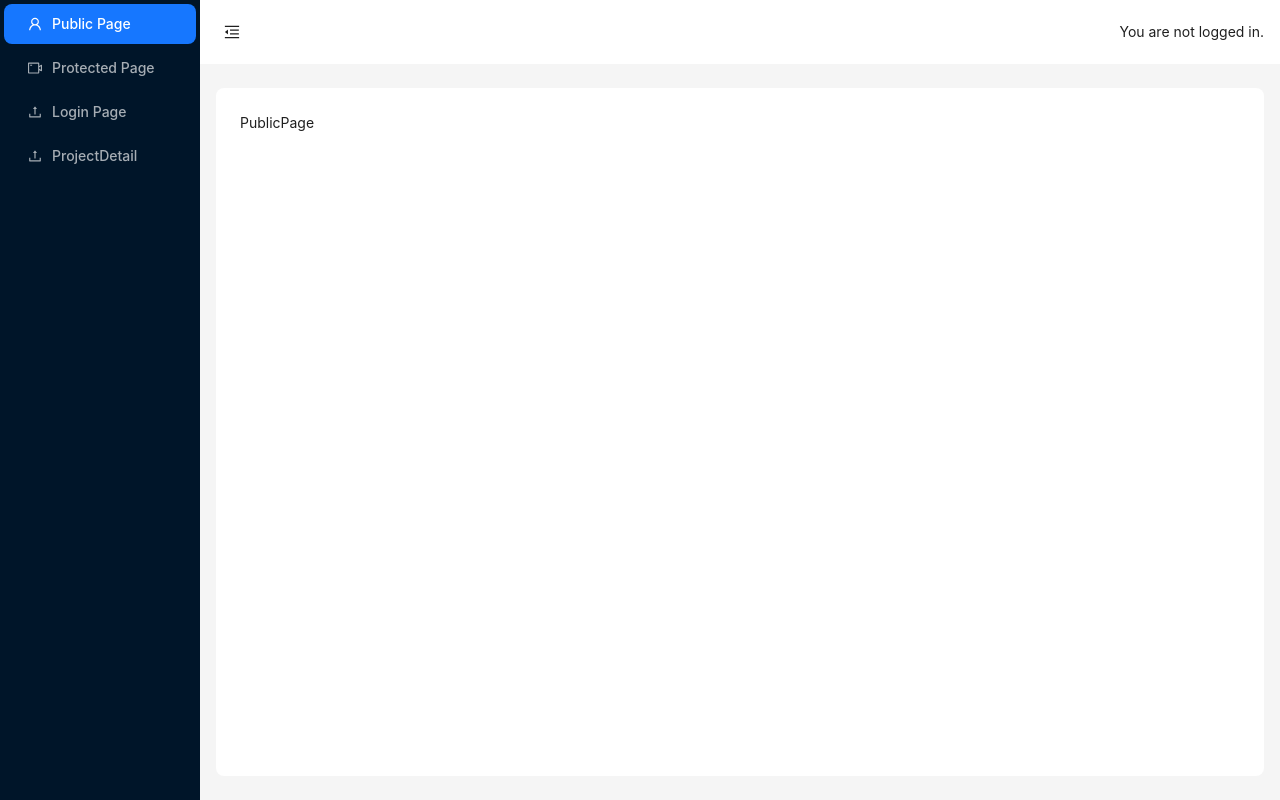
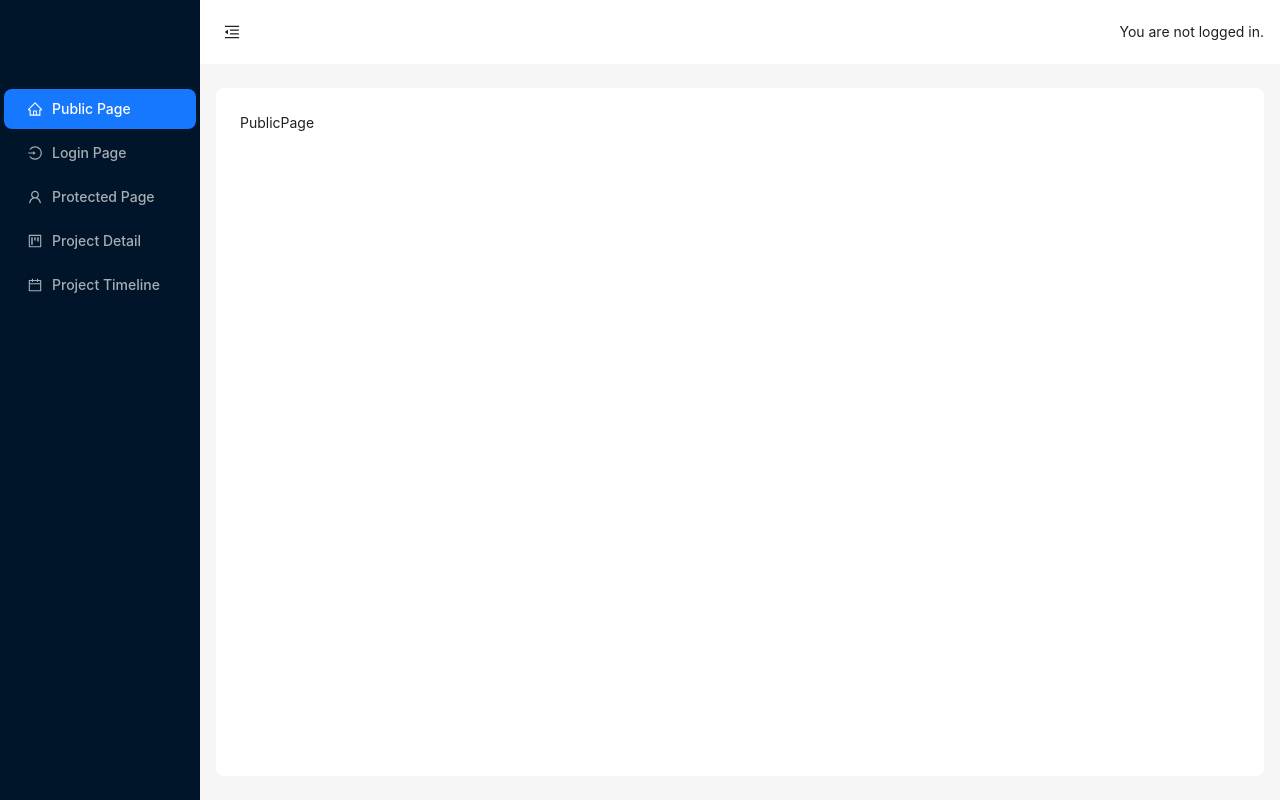
Before and after one commit to badboybenzx1/project-management-frontend, a React (Vite) app: page / in a window 1280 px wide. Built offline with nearby package versions, Linux system fonts and the light colour scheme.

Commit message:
♻️ Refactor code.

```diff
--- a/src/containers/App/App.tsx
+++ b/src/containers/App/App.tsx
@@ -1,6 +1,5 @@
 import "./App.css";
 import AppRoute from "../../routes/AppRoute";
-import "perfect-scrollbar/css/perfect-scrollbar.css";
 
 function App() {
   return (
--- a/src/containers/Layouts/MasterLayout.tsx
+++ b/src/containers/Layouts/MasterLayout.tsx
@@ -20,9 +20,11 @@ import React, { useState } from "react";
 import {
   MenuFoldOutlined,
   MenuUnfoldOutlined,
-  UploadOutlined,
+  ProjectOutlined,
+  HomeOutlined,
   UserOutlined,
-  VideoCameraOutlined,
+  LoginOutlined,
+  CalendarOutlined,
 } from "@ant-design/icons";
 import { Layout, Menu, Button, theme, Row, Col, Space, Divider } from "antd";
 import { Link, Outlet, useFetcher, useRouteLoaderData } from "react-router-dom";
@@ -42,7 +44,7 @@ const MasterLayout: React.FC = () => {
   return (
     <Layout>
       <Sider trigger={null} collapsible collapsed={collapsed}>
-        <div className="demo-logo-vertical" />
+        <div className="demo-logo-vertical" style={{ height: 85 }} />
         <Menu
           theme="dark"
           mode="inline"
@@ -50,23 +52,28 @@ const MasterLayout: React.FC = () => {
           items={[
             {
               key: "1",
-              icon: <UserOutlined />,
+              icon: <HomeOutlined />,
               label: <Link to="/">Public Page</Link>,
             },
             {
               key: "2",
-              icon: <VideoCameraOutlined />,
+              icon: <LoginOutlined />,
+              label: <Link to="/login">Login Page</Link>,
+            },
+            {
+              key: "3",
+              icon: <UserOutlined />,
               label: <Link to="/protected">Protected Page</Link>,
             },
             {
-              key: "3",
-              icon: <UploadOutlined />,
-              label: <Link to="/login">Login Page</Link>,
+              key: "4",
+              icon: <ProjectOutlined />,
+              label: <Link to="/project-detail">Project Detail</Link>,
             },
             {
-              key: "4",
-              icon: <UploadOutlined />,
-              label: <Link to="/project-detail">ProjectDetail</Link>,
+              key: "5",
+              icon: <CalendarOutlined />,
+              label: <Link to="/project-timeline">Project Timeline</Link>,
             },
           ]}
         />
--- /dev/null
+++ b/src/pages/ProjectTimeline/ProjectTimeline.tsx
@@ -0,0 +1,6 @@
+import React from "react";
+const ProjectTimeline = () => {
+  return <div>ProjectTimeline</div>;
+};
+
+export default ProjectTimeline;
--- a/src/routes/AppRoute.tsx
+++ b/src/routes/AppRoute.tsx
@@ -9,7 +9,8 @@ import LoginPage from "../containers/LoginPage";
 import PublicPage from "../containers/Home/PublicPage";
 import ProtectedPage from "../containers/Home/ProtectedPage";
 import MasterLayout from "../containers/Layouts/MasterLayout";
-import ProjectDetail from "../pages/ProjectDetail";
+import ProjectDetail from "../pages/ProjectDetail/ProjectDetail";
+import ProjectTimeline from "../pages/ProjectTimeline/ProjectTimeline";
 
 const router = createBrowserRouter([
   {
@@ -40,6 +41,11 @@ const router = createBrowserRouter([
         path: "project-detail",
         loader: protectedLoader,
         Component: ProjectDetail,
+      },
+      {
+        path: "project-timeline",
+        loader: protectedLoader,
+        Component: ProjectTimeline,
       },
     ],
   },
```
Also changed, not shown: src/pages/ProjectDetail/ProjectDetail.tsx (renamed from src/pages/ProjectDetail.tsx, +5 -5 lines), 1 other file (tests, documents, lock files or other folders).
